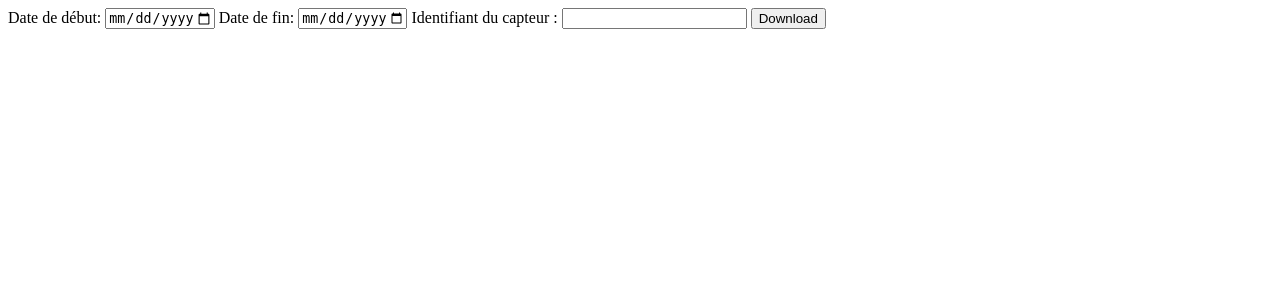
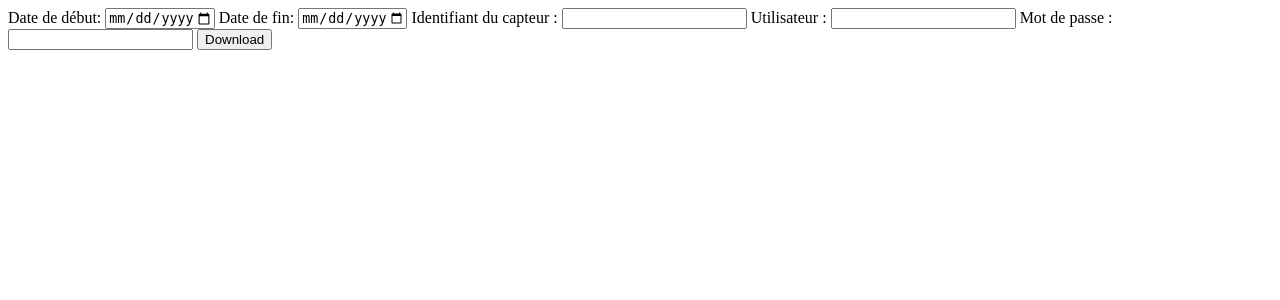
Before and after one commit to vincentnam/SGERequesting, a Flask app: page / in a window 1280 px wide. Shown: the top 300 px of the page. Run offline with Flask 2, Linux system fonts and the light colour scheme.

Commit message:
user / password added

```diff
--- a/app.py
+++ b/app.py
@@ -24,11 +24,13 @@
         date_debut = data["trip-start"]
         date_fin = data["trip-end"]
         id_cpt =  data["id"]
+        user = data["user"]
+        mdp = data["mdp"]
     except:
         return "Il faut remplir la totalité des champs."
 
     db = pyodbc.connect(
-        'driver={ODBC Driver 17 for SQL Server};server=127.0.0.1,20001;DATABASE=BigData;UID=sa;PWD=neoData2.password.SGE.MsSQL;')
+        'driver={ODBC Driver 17 for SQL Server};server=127.0.0.1,20001;DATABASE=BigData;UID='+str(user)+';PWD='+str(mdp)+';')
 
     query = f"""select TS, Jour, Time, Name, Id_CPT, Value from BigData.dbo.Table_Index_Histo where Id_CPT=?
         and Jour >= '{date_debut}' and Jour <'{date_fin}' order by TS  """
--- a/templates/index.html
+++ b/templates/index.html
@@ -19,6 +19,12 @@
            min="1900-01-01" max="3000-12-31">
     <label for="idcapteur">Identifiant du capteur :</label>
     <input type="text" id="idcapteur" name="id" value="">
+
+    <label for="user_label">Utilisateur :</label>
+    <input type="text" id="user_text" name="user" value="">
+    <label for="mdp_label">Mot de passe :</label>
+    <input type="text" id="mdp_text" name="mdp" value="">
+
     <input type="submit" value="Download">
 {#    <button onclick="window.location.href='http://localhost:5000/returnvalue'">Télécharger</button>#}
 </form>
```
